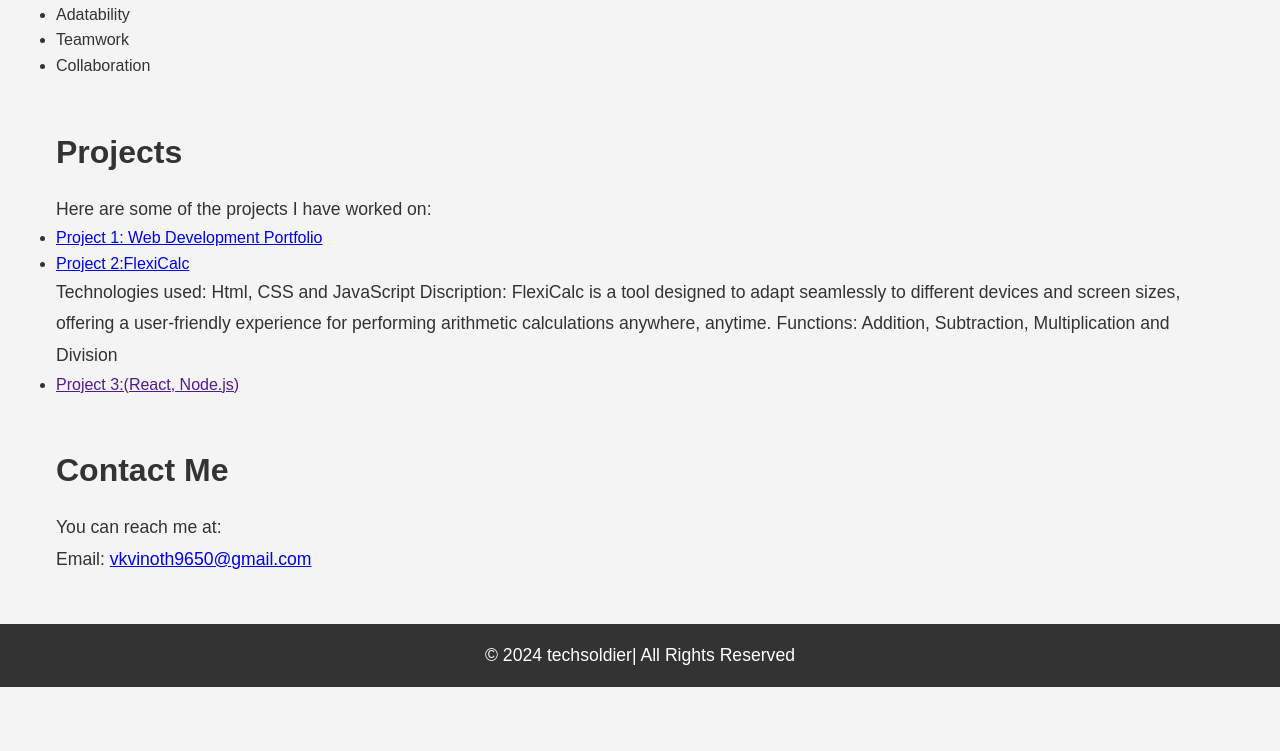
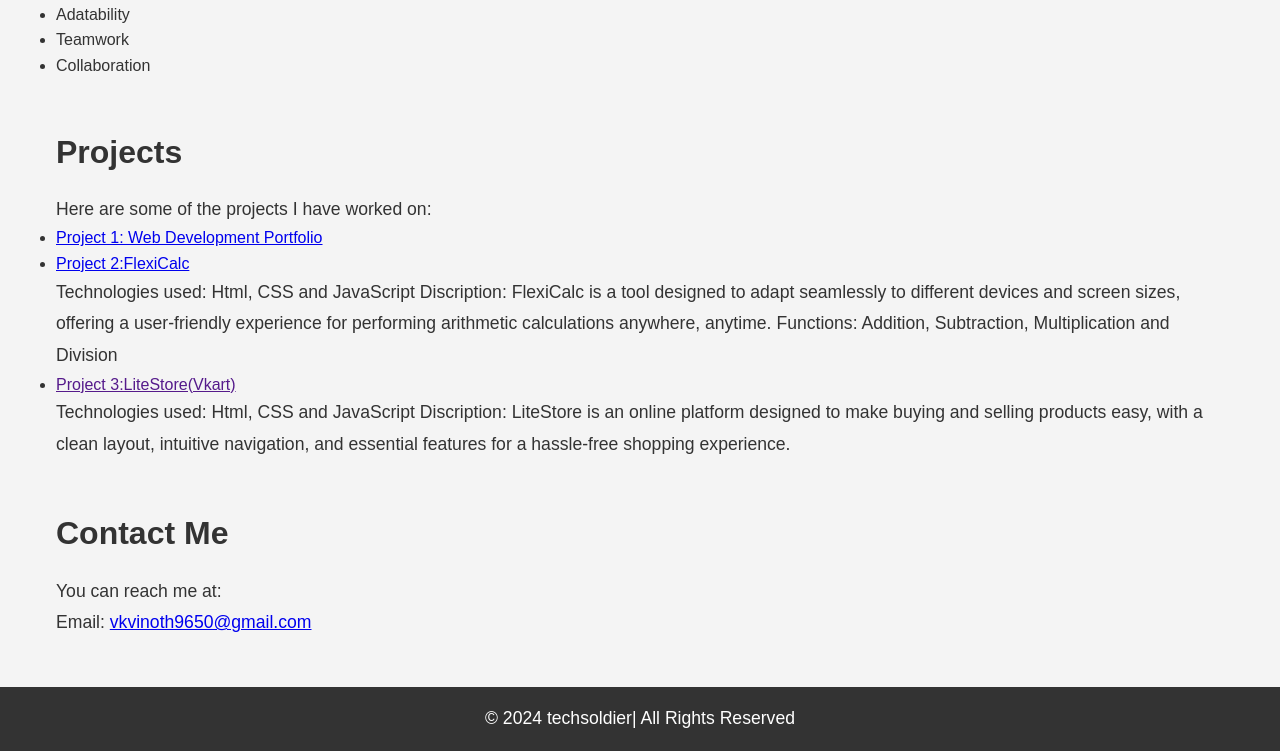
Before and after one commit to Vinothkumar2711/portfolio, a plain HTML site: page index.html in a window 1280 px wide. Shown: the part 743-1494 px from the top of the page. Before the commit the page ends 1430 px from the top, so only its background shows below. Drawn offline with Linux system fonts and the light colour scheme.

Commit message:
Update index.html

```diff
--- a/index.html
+++ b/index.html
@@ -174,7 +174,7 @@
     <section id="projects">
       <h2>Projects</h2>
       <p>Here are some of the projects I have worked on:</p>
-      <ul>
+      <ul style="text-decoration:none;">
         <li><a href="https://vinothkumar2711.github.io/portfolio/" target="_blank">Project 1: Web Development Portfolio</a></li>
         <li><a href="https://vinothkumar2711.github.io/calculator/" target="_blank">Project 2:FlexiCalc</a></li>
         <p>Technologies used: Html, CSS and JavaScript
@@ -182,7 +182,10 @@ Discription:
             FlexiCalc is a tool designed to adapt seamlessly to different devices and screen sizes, offering a user-friendly experience for performing arithmetic calculations anywhere, anytime.
 Functions:
          Addition, Subtraction, Multiplication and Division</p>
-        <li><a href="" target="_blank">Project 3:(React, Node.js)</a></li>
+        <li><a href="" target="_blank">Project 3:LiteStore(Vkart)</a></li>
+        <p>Technologies used: Html, CSS and JavaScript
+Discription:
+            LiteStore is an online platform designed to make buying and selling products easy, with a clean layout, intuitive navigation, and essential features for a hassle-free shopping experience.</p>
       </ul>
     </section>
 
```
